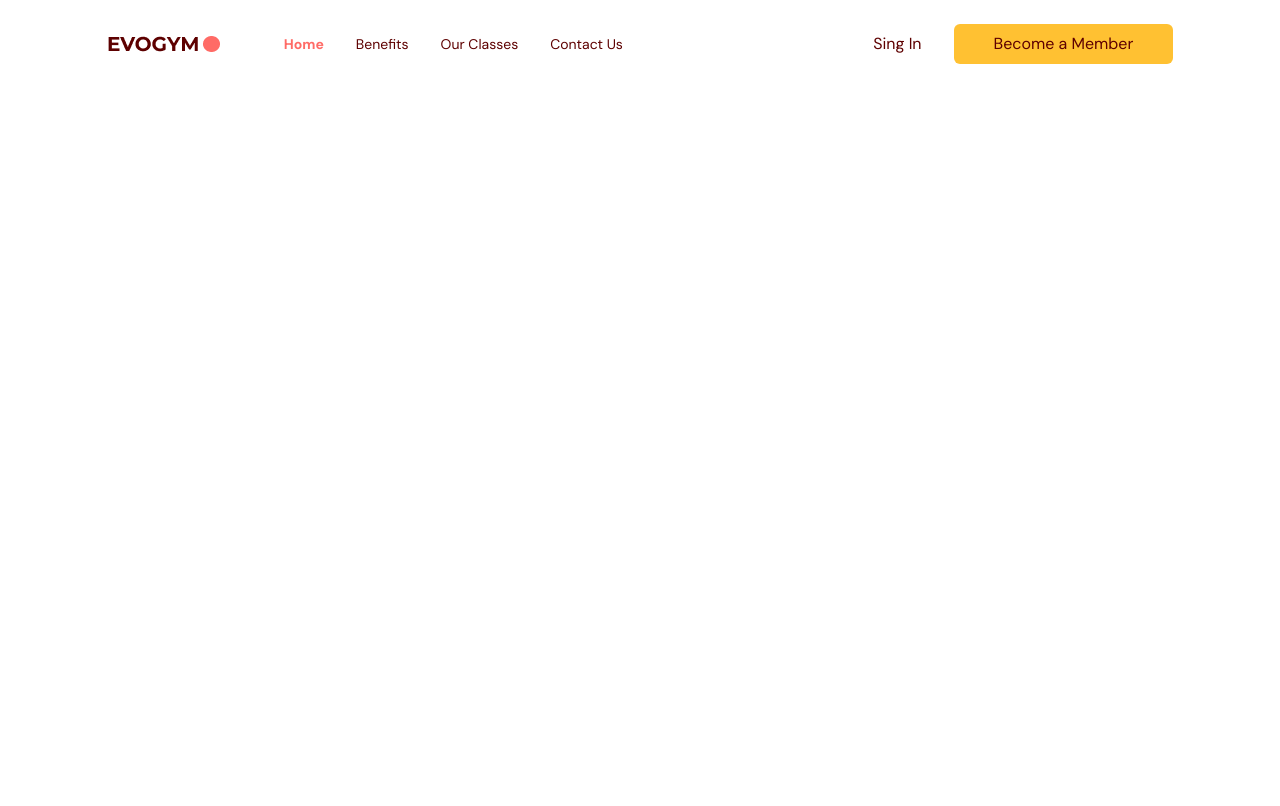
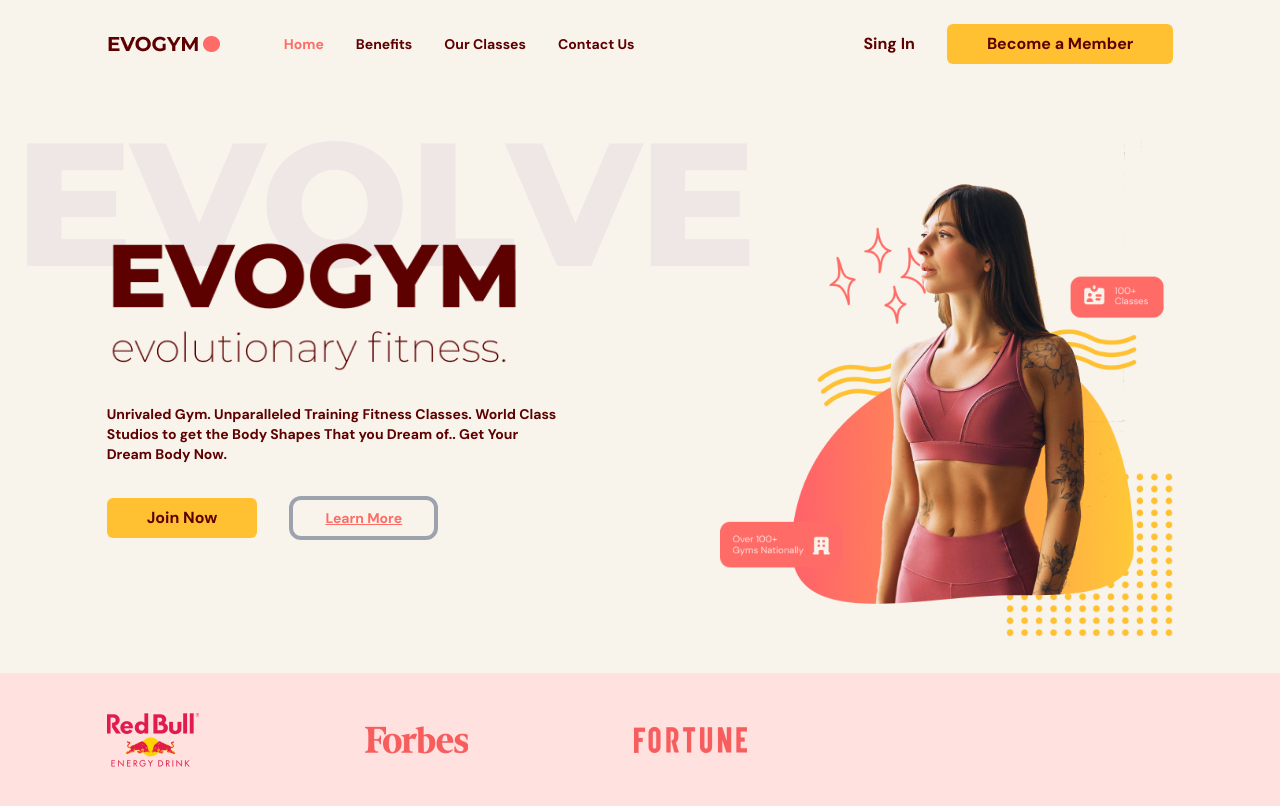
Before and after one commit to sdy2000/gym-typescript, a React (Vite) app: page / in a window 1280 px wide. Shown: the top 806 px of the page. Built offline with nearby package versions, Linux system fonts and the light colour scheme.

Commit message:
Create Home componenet and update app.tsx

```diff
--- a/src/App.tsx
+++ b/src/App.tsx
@@ -1,5 +1,5 @@
 import { useState, useEffect } from "react";
-import Navbar from "@/scenes/navbar";
+import { Home, Navbar } from "@/scenes";
 import { SelectedPage } from "@/shared/types";
 
 function App() {
@@ -29,6 +29,7 @@
         selectedPage={selectedPage}
         setSelectedPage={setSelectedPage}
       />
+      <Home setSelectedPage={setSelectedPage} />
     </div>
   );
 }
--- a/src/index.css
+++ b/src/index.css
@@ -18,4 +18,5 @@
   width: 100%;
   font-family: "DM Sans", sans-serif;
   @apply text-gray-500;
+  font-weight: 600;
 }
--- /dev/null
+++ b/src/scenes/home/index.tsx
@@ -0,0 +1,101 @@
+import { SelectedPage } from "@/shared/types";
+import useMediaQuery from "@/hooks/useMediaQuery";
+import { ActionButton } from "@/components";
+// IMAGES
+import HomePageText from "@/assets/HomePageText.png";
+import HomePageGraphic from "@/assets/HomePageGraphic.png";
+import SponsorRedBull from "@/assets/SponsorRedBull.png";
+import SponsorForbes from "@/assets/SponsorForbes.png";
+import SponsorFortune from "@/assets/SponsorFortune.png";
+import AnchorLink from "react-anchor-link-smooth-scroll";
+import { motion } from "framer-motion";
+
+type Props = { setSelectedPage: (value: SelectedPage) => void };
+
+function Home({ setSelectedPage }: Props) {
+  const isAboveMediumScreens = useMediaQuery("(min-width:1060px)");
+
+  return (
+    <section id="home" className="gap-16 bg-gray-20 py-10 md:h-full md:pb-0">
+      {/* IMAGE AND MAIN HEADER */}
+      <motion.div
+        className="mx-auto w-5/6 items-center justify-center md:flex md:h-5/6"
+        onViewportEnter={() => setSelectedPage(SelectedPage.Home)}
+      >
+        {/* MAIN HEADER */}
+        <div className="z-10 mt-32 md:basis-3/5">
+          {/* HEADINGS */}
+          <motion.div
+            className="md:-mt-20"
+            initial="hidden"
+            whileInView="visible"
+            viewport={{ once: true, amount: 0.5 }}
+            transition={{ duration: 1 }}
+            variants={{
+              hidden: { opacity: 0, x: -70 },
+              visible: { opacity: 1, x: 0 },
+            }}
+          >
+            <div className="relative">
+              <div className="before:absolute before:-top-20 before:-left-20 before:z-[-1] md:before:content-evolvetext">
+                <img alt="home-page-text" src={HomePageText} />
+              </div>
+            </div>
+
+            <p className="mt-8 text-sm">
+              Unrivaled Gym. Unparalleled Training Fitness Classes. World Class
+              Studios to get the Body Shapes That you Dream of.. Get Your Dream
+              Body Now.
+            </p>
+          </motion.div>
+
+          {/* ACTIONS */}
+          <motion.div
+            className="mt-8 flex items-center gap-8"
+            initial="hidden"
+            whileInView="visible"
+            viewport={{ once: true, amount: 0.5 }}
+            transition={{ delay: 0.2, duration: 0.5 }}
+            variants={{
+              hidden: { opacity: 0, x: -50 },
+              visible: { opacity: 1, x: 0 },
+            }}
+          >
+            <ActionButton setSelectedPage={setSelectedPage}>
+              Join Now
+            </ActionButton>
+            <AnchorLink
+              className="text-sm font-bold text-primary-500 underline hover:text-secondary-500 duration-300 border-4 border-gray-400 px-8 py-2 rounded-xl"
+              onClick={() => setSelectedPage(SelectedPage.ContactUs)}
+              href={`#${SelectedPage.ContactUs}`}
+            >
+              <p className="">Learn More</p>
+            </AnchorLink>
+          </motion.div>
+        </div>
+
+        {/* IMAGE */}
+        <div
+          className="flex basis-3/5 justify-center md:z-10
+              md:ml-40 md:mt-16 md:justify-items-end"
+        >
+          <img alt="home-pageGraphic" src={HomePageGraphic} />
+        </div>
+      </motion.div>
+
+      {/* SPONSORS */}
+      {isAboveMediumScreens && (
+        <div className="h-[150px] w-full bg-primary-100 py-10">
+          <div className="mx-auto w-5/6">
+            <div className="flex w-3/5 items-center justify-between gap-8">
+              <img alt="redbull-sponsor" src={SponsorRedBull} />
+              <img alt="forbes-sponsor" src={SponsorForbes} />
+              <img alt="fortune-sponsor" src={SponsorFortune} />
+            </div>
+          </div>
+        </div>
+      )}
+    </section>
+  );
+}
+export default Home;
--- /dev/null
+++ b/src/scenes/index.ts
@@ -0,0 +1,2 @@
+export { default as Navbar } from "./navbar";
+export { default as Home } from "./home";
```
